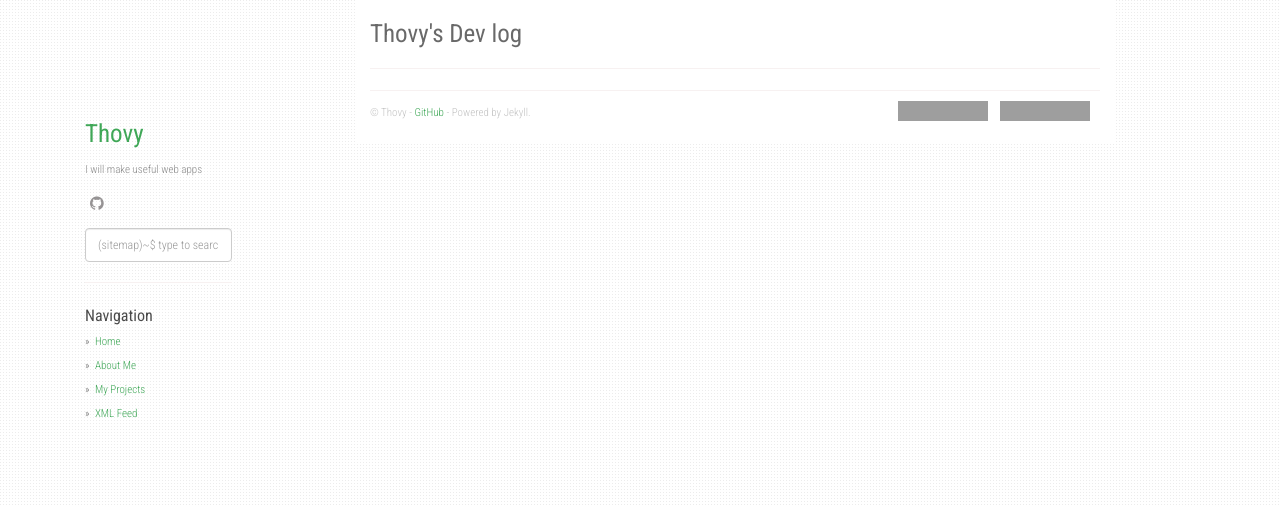
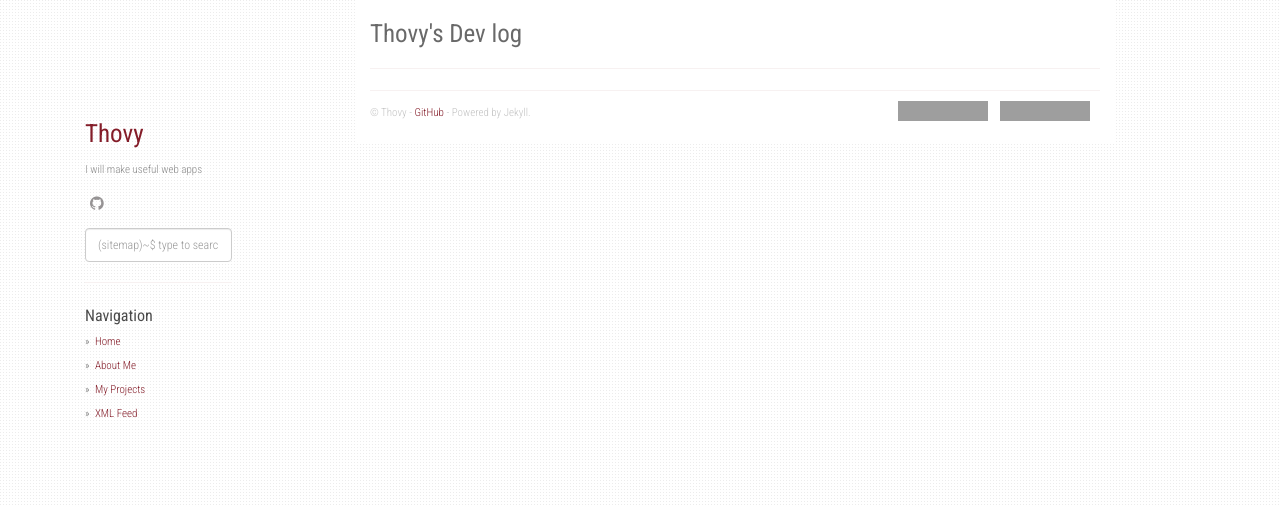
Before and after one commit to agusmakmun/agusmakmun.github.io, a Jekyll site: the page built from index.html, in a window 1280 px wide. Shown: the top 506 px of the page. Built offline with Jekyll 4.4.1, drawn with Linux system fonts in a browser that asks for light colours; nearby versions of some CDN libraries; the list of posts is cut into pages by our own code; grey boxes are pictures that could not be loaded.

```diff
--- a/static/css/main.css
+++ b/static/css/main.css
@@ -32,7 +32,7 @@
 }
 a, a:link, a:active {
   text-decoration: none;
-  color: #3fa757;
+  color: #841d29;
 }
 a:hover {
   color: #B3B3B3;
```
